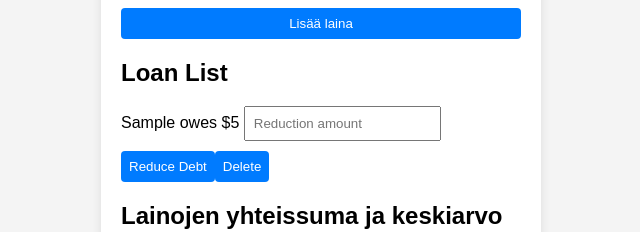
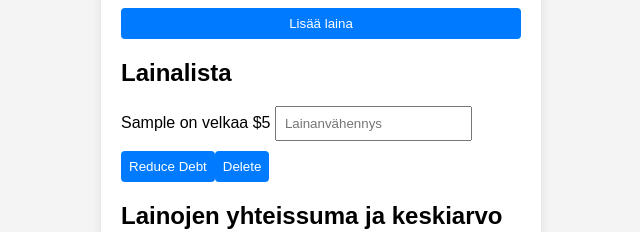
Before and after one commit to thuongitr/Velkakirja, a React (Create React App) app: page / in a window 1280 px wide. Both pictures are taken after typing "Sample", "5" into the empty fields and a click on the button "Lisää laina". Shown: the part 322-554 px from the top of the page, without its empty margins (319-959 px from the left). Built offline with nearby package versions, Linux system fonts and the light colour scheme.

Commit message:
Update LoanList.js

```diff
--- a/src/components/LoanList.js
+++ b/src/components/LoanList.js
@@ -30,14 +30,14 @@ const LoanList = () => {
   // Palautetaan JSX joka esittää lainojen listan ja käyttöliittymän niiden muokkaamiseen
   return (
     <div>
-      <h2>Loan List</h2>
+      <h2>Lainalista</h2>
       <ul>
         {state.loans.map((loan) => (
           <li key={loan.id}>
-            {loan.loaner} owes ${loan.debt}{' '}
+            {loan.loaner} on velkaa ${loan.debt}{' '}
             <input
               type="number"
-              placeholder="Reduction amount"
+              placeholder="Lainanvähennys"
               value={reductionAmount}
               onChange={(e) => setReductionAmount(e.target.value)}
             />
```
